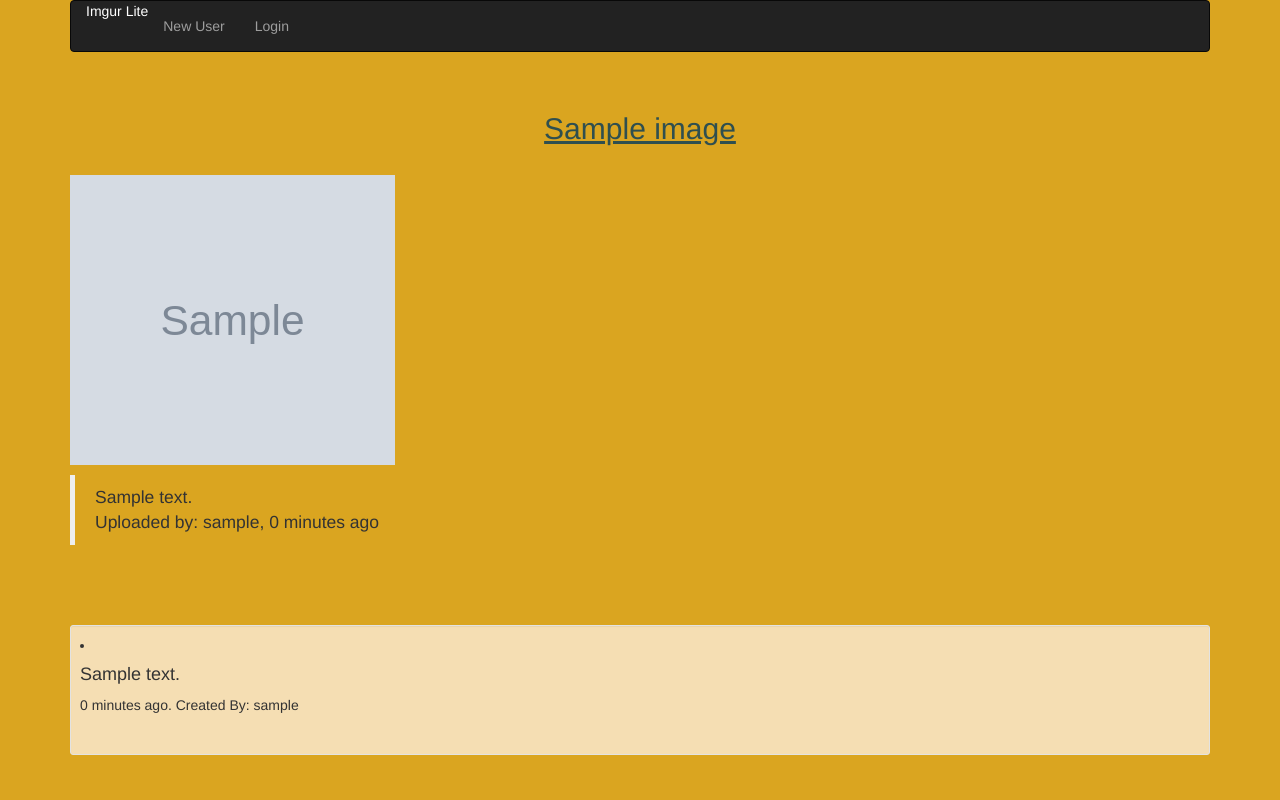
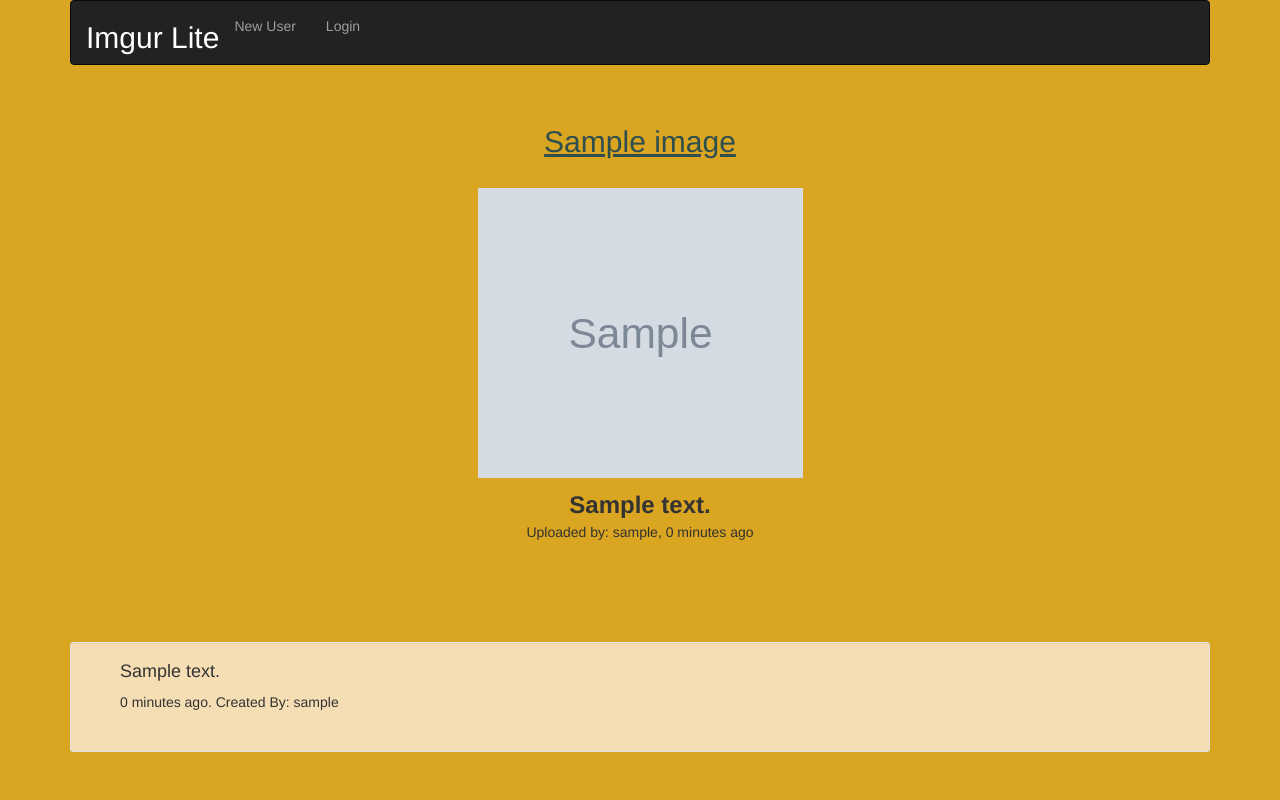
Before and after one commit to rallen0150/image_site, a Django app: page /image/1/ in a window 1280 px wide. Run offline with Django 3.2, Linux system fonts and the light colour scheme; tables that the repository leaves empty hold one stand-in row (values such as "Sample post"); grey boxes marked "Sample" are stand-in pictures; some libraries are stand-ins or nearby versions.

Commit message:
cleaning up the appearance

```diff
--- a/image/models.py
+++ b/image/models.py
@@ -21,16 +21,16 @@ class Image(models.Model):
         return Comment.objects.filter(comment_image=self)
 
     @property
-    def next(self):
+    def get_next(self):
         try:
-            return Image.objects.get(pk=self.pk+1)
+            return Image.objects.get(id=self.pk+1)
         except:
             return None
 
     @property
-    def previous(self):
+    def get_previous(self):
         try:
-            return Image.objects.get(pk=self.pk-1)
+            return Image.objects.get(id=self.pk-1)
         except:
             return None
 
--- a/image/views.py
+++ b/image/views.py
@@ -72,6 +72,7 @@ class ImageDeleteView(DeleteView):
 class ImageDetailView(DetailView):
     model = Image
 
+
 class CommentCreateView(CreateView):
     model = Comment
     fields = ('comment',)
--- a/templates/base.html
+++ b/templates/base.html
@@ -32,6 +32,9 @@
       .update {
         color: blue;
       }
+      #descrip {
+        font-size: 24px;
+      }
     </style>
   </head>
   <body>
@@ -39,7 +42,7 @@
         <nav class="navbar navbar-inverse">
           <div class="container-fluid">
             <div class="navbar-header">
-              <a href="{% url 'category_list_view' %}">Imgur Lite</a>
+              <a href="{% url 'category_list_view' %}"><h2>Imgur Lite</h2></a>
             </div>
             <ul class="nav navbar-nav">
             {% if not request.user.is_authenticated %}
--- a/templates/image/category_detail.html
+++ b/templates/image/category_detail.html
@@ -13,10 +13,10 @@
     {% for image in object.get_recent %}
     <div class="col-md-4">
       <div class="">
-        <a href="{% url 'image_detail_view' image.id %}" data-toggle="tooltip" data-placement="right" title="{{ image.title}}, {{ image.description }}">
+        <a href="{% url 'image_detail_view' image.id %}" data-toggle="tooltip" data-placement="right" title="{{ image.title}}">
           <img src="{{ MEDIA_URL}}{{ image.image_url }}" class='rounded mx-auto d-block' alt="Picture of {{ image.title }}" />
         </a>
-      <!-- Had to look up the JavaScript -->
+      <!-- Had to look up the JavaScript for info hovering over picture -->
       <script>
       $(document).ready(function(){
           $('[data-toggle="tooltip"]').tooltip();
--- a/templates/image/category_list.html
+++ b/templates/image/category_list.html
@@ -4,9 +4,9 @@
   <h1 class="title">Categories</h1>
 
 
-  <h2><a href="{% url 'image_list_view'%}">All Images</a></h2>
+  <a href="{% url 'image_list_view'%}"><button type="button" class="btn btn-primary btn-block"><h2>All Images</h2></button></a><br><br>
   {% for category in object_list %}
-    <h2><a href="{% url 'category_detail_view' category.id %}">{{ category }}</a></h2>
+    <a href="{% url 'category_detail_view' category.id %}"><button type="button" class="btn btn-primary btn-block "><h2>{{ category }}</h2></button></a> <br><br>
   {% endfor %}
 
 {% endblock %}
--- a/templates/image/image_detail.html
+++ b/templates/image/image_detail.html
@@ -9,13 +9,14 @@
     {% endif %}
   {% endif %}
   <br>
+  <div class="text-center">
     <h2 class='title'>{{ image.title }}</h2> <br>
+
     <img src="{{ MEDIA_URL}}{{ image.image_url }}" class='rounded mx-auto d-block' alt="Picture of {{ image.title }}" /> <br>
-  <blockquote cite="">
-        {{ image.description }}<br>
+    <div>
+      <b id="descrip">{{ image.description }}</b><br>
       Uploaded by: {{ image.user }}, {{ image.created_time|timesince }} ago
-  </blockquote>
-  <br> <br>
+    </div> <br><br>
     {% if request.user.is_authenticated %}
       <form class="" action="{% url 'comment_create_view' object.id %}" method="post">
           {% csrf_token %}
@@ -23,21 +24,22 @@
           <input type="submit" name="" value="Comment">
       </form>
     {% endif %}
+  </div>
+  <br> <br>
   <br>
   {% for comment in object.get_comment %}
     <div class="well well-sm">
-      <li>
+      <ul>
         <h4>{{ comment }}</h4>
+        <p>
+          {{ comment.comment_created|timesince }} ago.
+          Created By: {{ comment.user }} <br> <br>
           {% if request.user == comment.user %}
             <a class='update' href="{% url 'comment_update_view' comment.id %}">Update Comment</a> <br>
             <a class='update' href="{% url 'comment_delete_view' comment.id %}">Delete</a>
           {% endif %}
-        <p>
-          {{ comment.comment_created|timesince }} ago.
-          Created By: {{ comment.user }} <br> <br>
         </p>
-
-      </li>
+      </ul>
     </div>
   {% endfor %}
 {% endblock %}
--- a/templates/image/image_list.html
+++ b/templates/image/image_list.html
@@ -7,11 +7,11 @@
       {% for image in object_list %}
       <div class="col-md-4">
         <div class="">
-          <a href="{% url 'image_detail_view' image.id %}" data-toggle="tooltip" data-placement="right" title="{{ image.title}}, {{ image.description }}">
+          <a href="{% url 'image_detail_view' image.id %}" data-toggle="tooltip" data-placement="right" title="{{ image.title}}">
             <img src="{{ MEDIA_URL}}{{ image.image_url }}" class='rounded mx-auto d-block' alt="Picture of {{ image.title }}" />
           </a>
 
-        <!-- Had to look up the JavaScript -->
+        <!-- Had to look up the JavaScript for info hovering over picture -->
         <script>
         $(document).ready(function(){
             $('[data-toggle="tooltip"]').tooltip();
--- a/templates/index.html
+++ b/templates/index.html
@@ -2,5 +2,7 @@
 
 {% block content %}
   <h1 class='title'>Welcome</h1> <br> <br> <br>
-  <h1 class="title"><a href="{% url 'category_list_view' %}">Enter</a></h1>
+  <div class="text-center">
+    <button type="button" class="btn btn-success btn-lg"><h1><a href="{% url 'category_list_view' %}">Enter</a></h1></button>
+  </div>
 {% endblock %}
```
Lines whose indentation alone changed are shown as unchanged.
